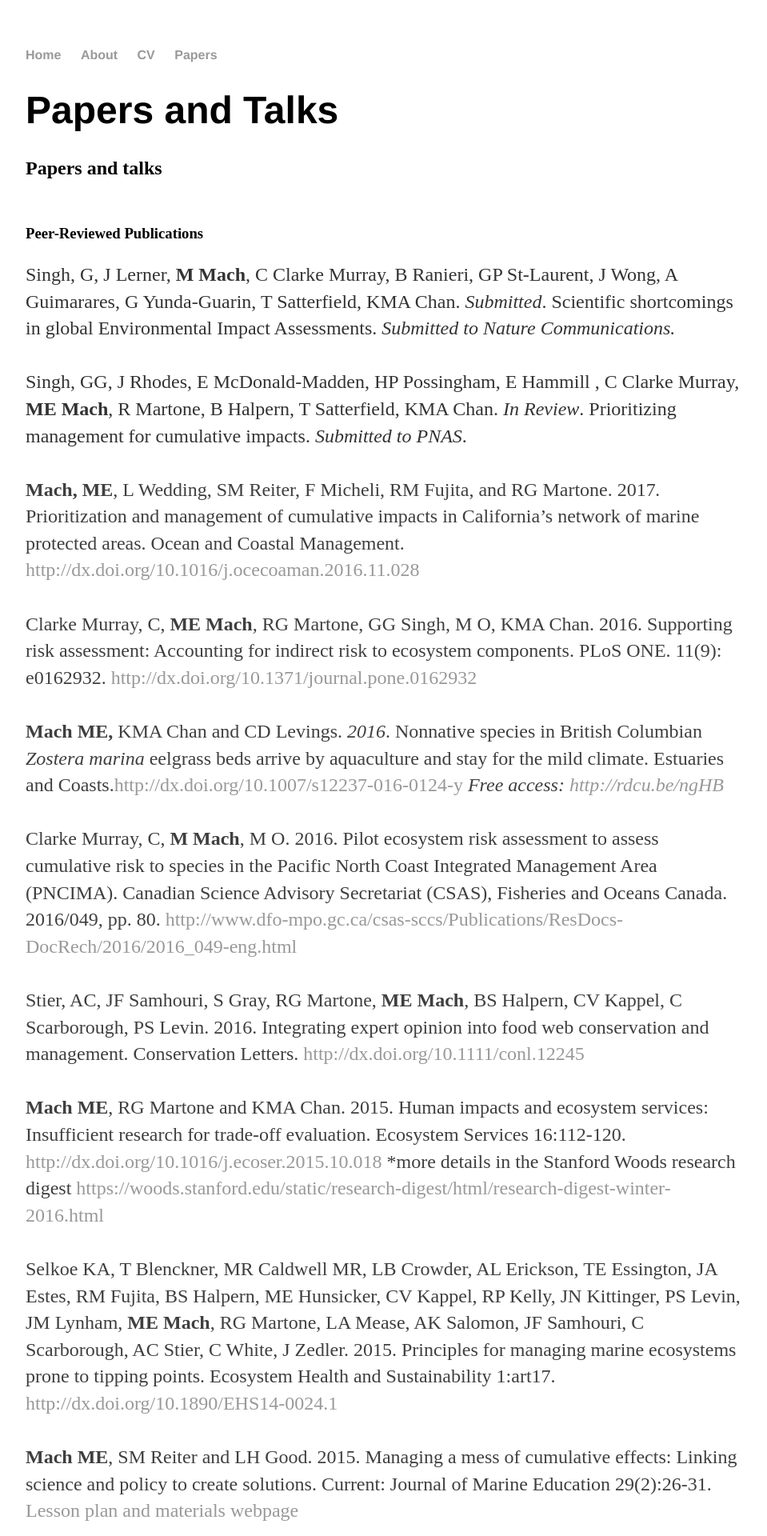
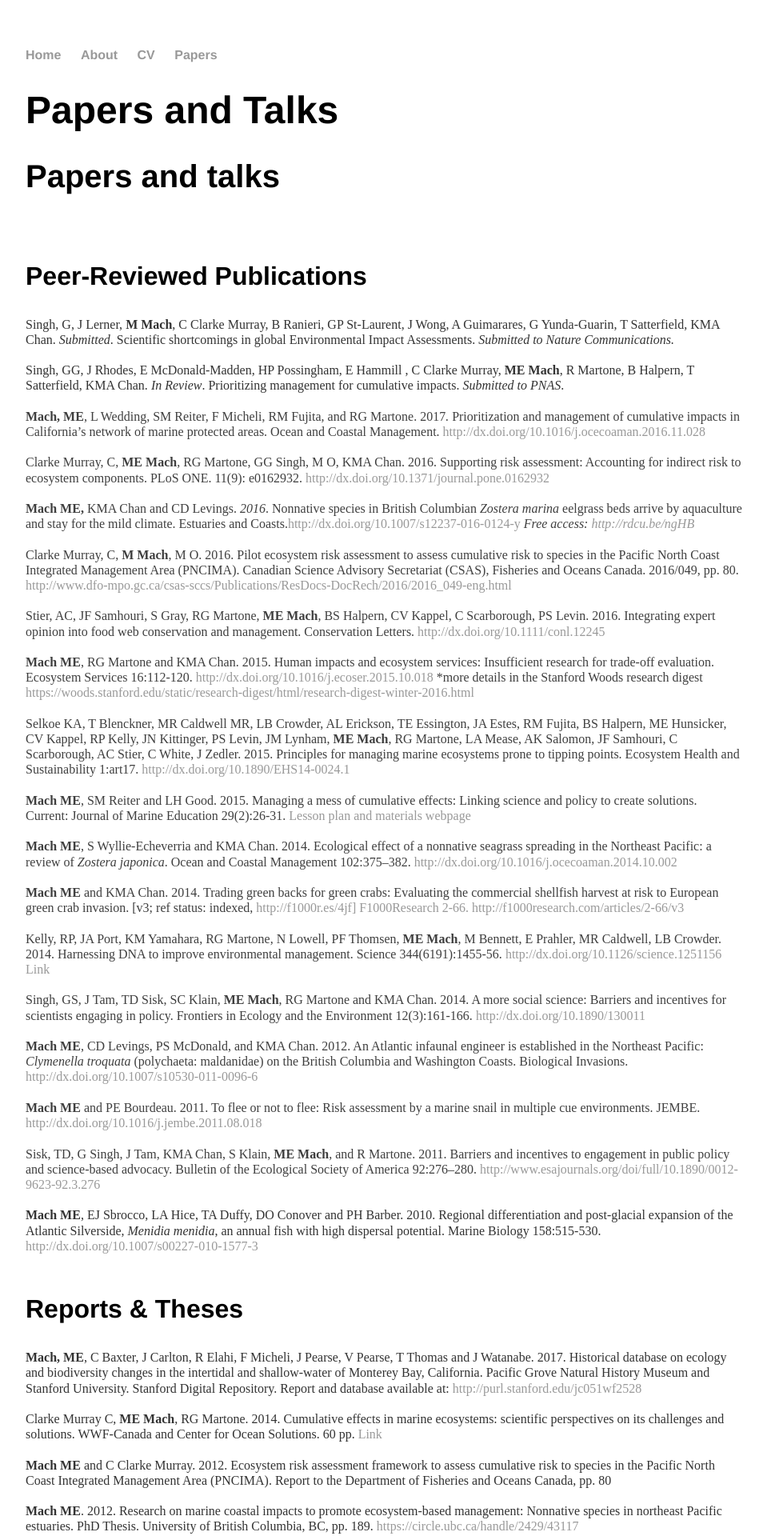
Before and after one commit to meg3mach/meg3mach.github.io, a Jekyll site: the page built from papers/index.html, in a window 1280 px wide. Shown: the top 1920 px of the page at 80% size, without its empty margins (160-1119 px from the left). Built offline with Jekyll 4.4.1, drawn with Linux system fonts in a browser that asks for light colours.

Commit message:
Changed <p> text and line, added <h2> <h3>

```diff
--- a/css/main.css
+++ b/css/main.css
@@ -23,9 +23,17 @@
     font-size: 3em;
     font-family:'Helvetica', 'Arial', 'Sans-Serif';
 }
+h2 {
+    font-size: 2.5em;
+    font-family:'Helvetica', 'Arial', 'Sans-Serif';
+}
+h3 {
+    font-size: 2em;
+    font-family:'Helvetica', 'Arial', 'Sans-Serif';
+}
 p {
-    font-size: 1.5em;
-    line-height: 1.4em;
+    font-size: 1em;
+    line-height: 1.2em;
     color: #333;
 }
 footer {
```
